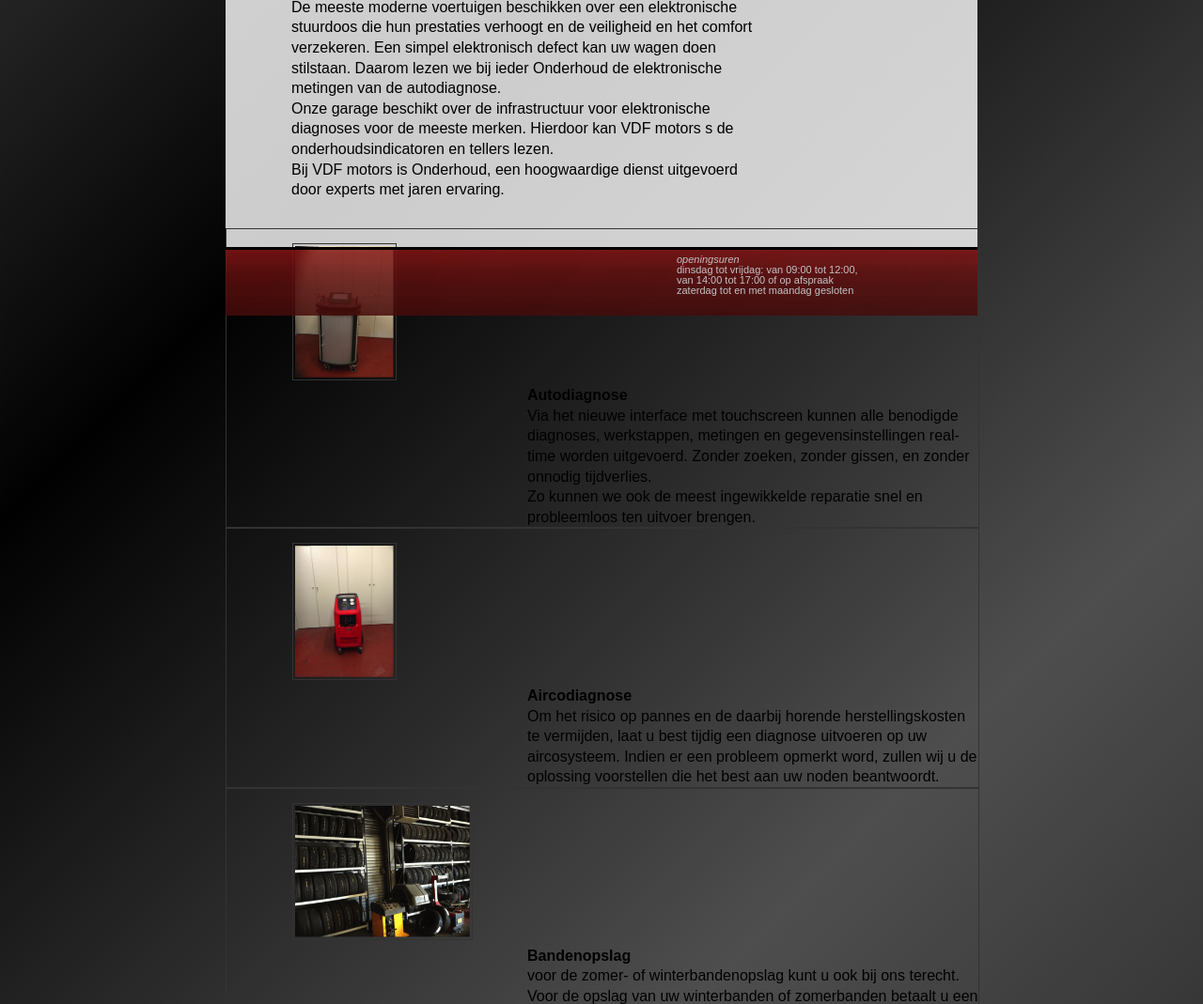
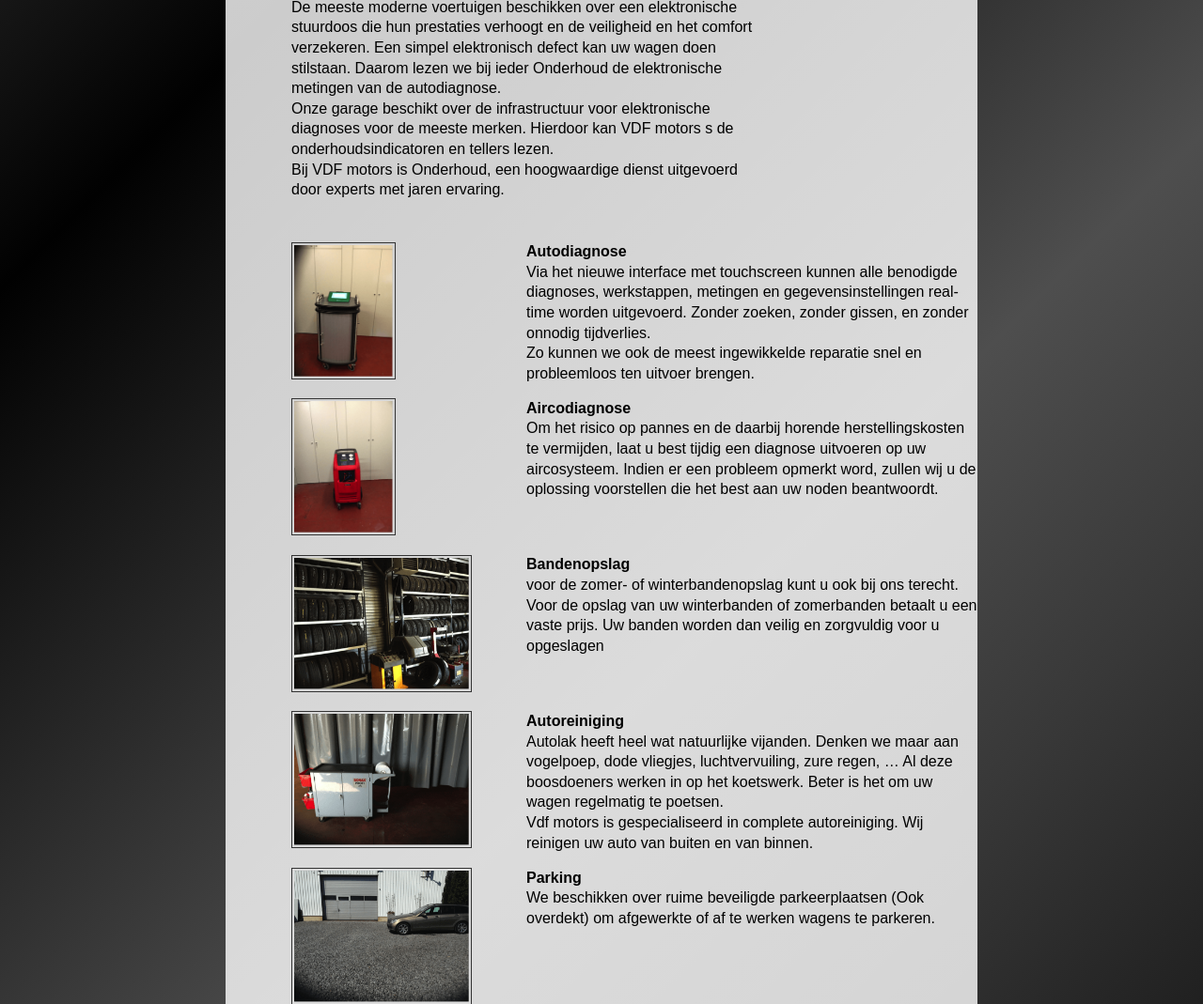
Before and after one commit to vdfmotors/vdfmotors.github.io, a PHP site: page /onderhoud.html in a window 1280 px wide. Shown: the part 1831-2900 px from the top of the page at 94% size. Run offline with PHP 8.4, Linux system fonts and the light colour scheme.

Commit message:
Update home.css

```diff
--- a/css/home.css
+++ b/css/home.css
@@ -244,19 +244,25 @@ a:hover .fotobox{
 }
 #foto{
     width:200px;
+    margin-left:70px;
+    float:left;
 }
 .vak{
     width:100%;
+   margin top: 15px;
+    position: relative;
+
+}
+.tekst2{
     height:auto;
-   border:1px solid #333;
-   margin top: 15px;
-   float:left;
+
 }
 .tekstvak{
-    text-align: left;
     width:60%;
     margin-left:40%;
-    float:left;
+    margin-top:-19%;
+    position: absolute;
+
 }
 
 
```
